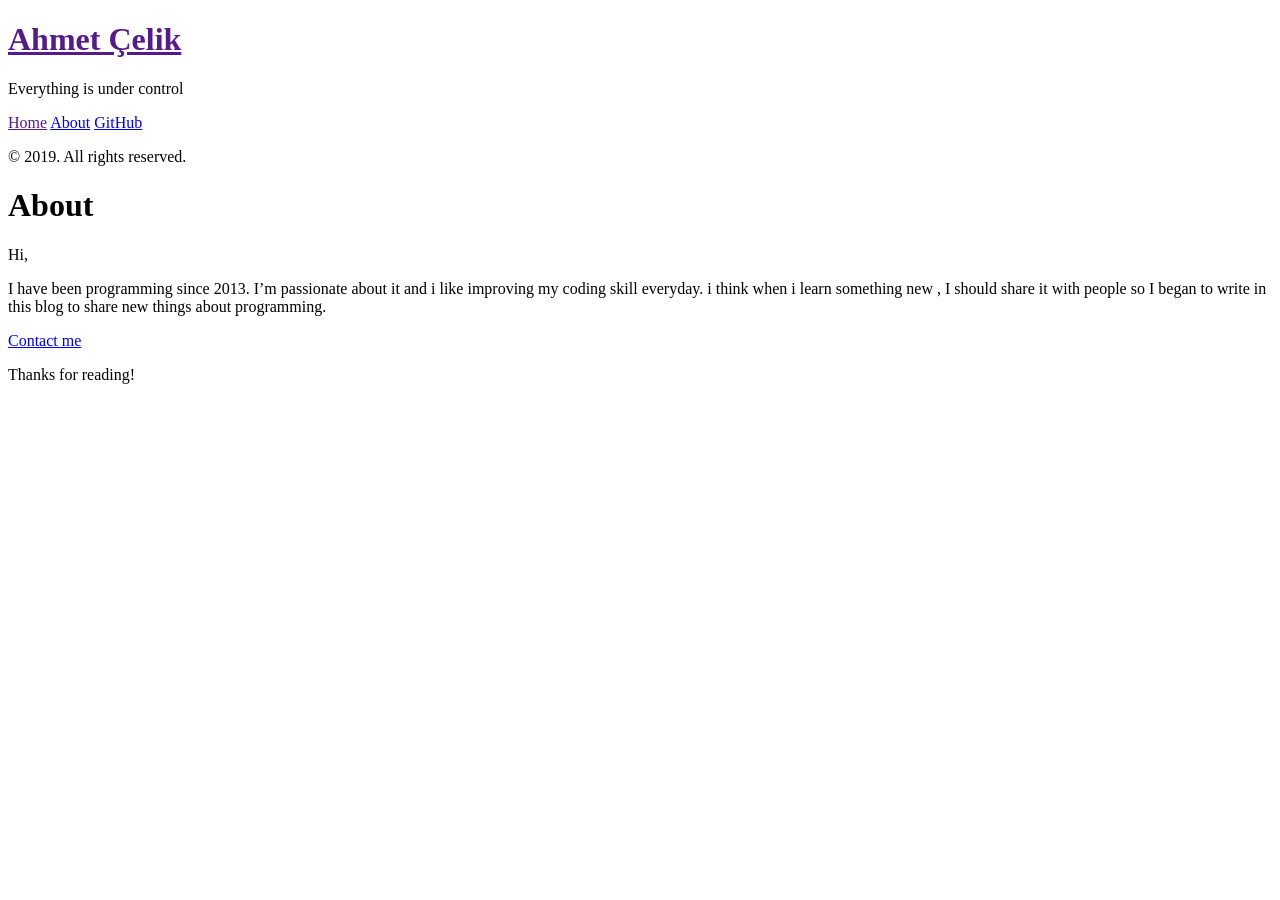
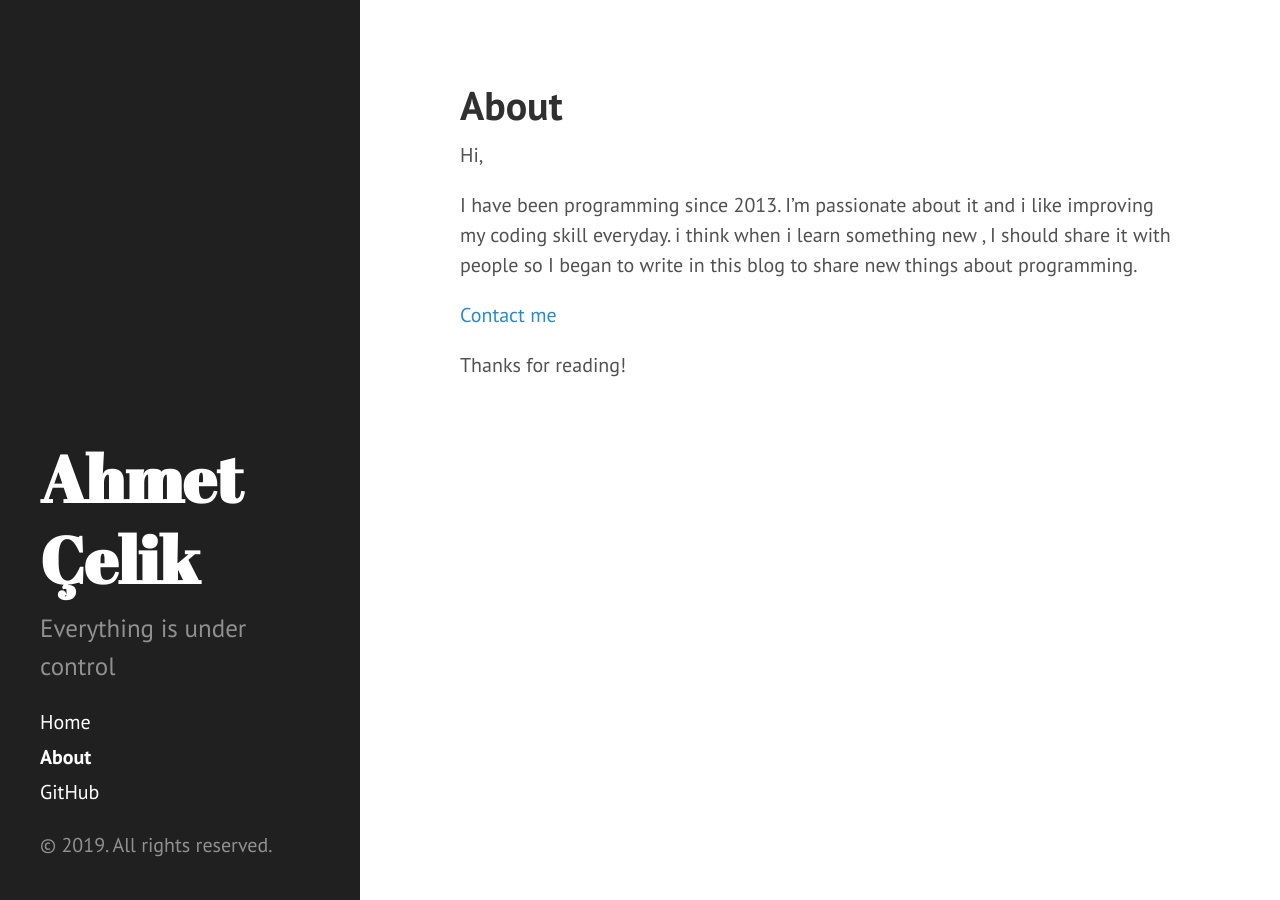
Before and after one commit to celiktemha/celiktemha.github.io, a Jekyll site: the page built from about.md, in a window 1280 px wide. Built offline with Jekyll 4.4.1, drawn with Linux system fonts in a browser that asks for light colours.

Commit message:
Fix style bug

```diff
--- a/_config.yml
+++ b/_config.yml
@@ -18,6 +18,7 @@ title:            Ahmet Çelik
 description:      'Everything is under control'
 url:              http://celiktemha.github.io
 baseurl:          /
+styleBaseUrl:     http://celiktemha.github.io/
 
 author:
   name:           'Ahmet Çelik'
--- a/_includes/head.html
+++ b/_includes/head.html
@@ -15,14 +15,14 @@
   </title>
 
   <!-- CSS -->
-  <link rel="stylesheet" href="{{ site.baseurl }}public/css/poole.css">
-  <link rel="stylesheet" href="{{ site.baseurl }}public/css/syntax.css">
-  <link rel="stylesheet" href="{{ site.baseurl }}public/css/hyde.css">
+  <link rel="stylesheet" href="{{ site.styleBaseUrl }}public/css/poole.css">
+  <link rel="stylesheet" href="{{ site.styleBaseUrl }}public/css/syntax.css">
+  <link rel="stylesheet" href="{{ site.styleBaseUrl }}public/css/hyde.css">
   <link rel="stylesheet" href="http://fonts.googleapis.com/css?family=PT+Sans:400,400italic,700|Abril+Fatface">
 
   <!-- Icons -->
-  <link rel="apple-touch-icon-precomposed" sizes="144x144" href="{{ site.baseurl }}public/apple-touch-icon-144-precomposed.png">
-                                 <link rel="shortcut icon" href="{{ site.baseurl }}public/favicon.ico">
+  <link rel="apple-touch-icon-precomposed" sizes="144x144" href="{{ site.styleBaseUrl }}public/apple-touch-icon-144-precomposed.png">
+                                 <link rel="shortcut icon" href="{{ site.styleBaseUrl }}public/favicon.ico">
 
   <!-- RSS -->
   <link rel="alternate" type="application/rss+xml" title="RSS" href="/atom.xml">
```
